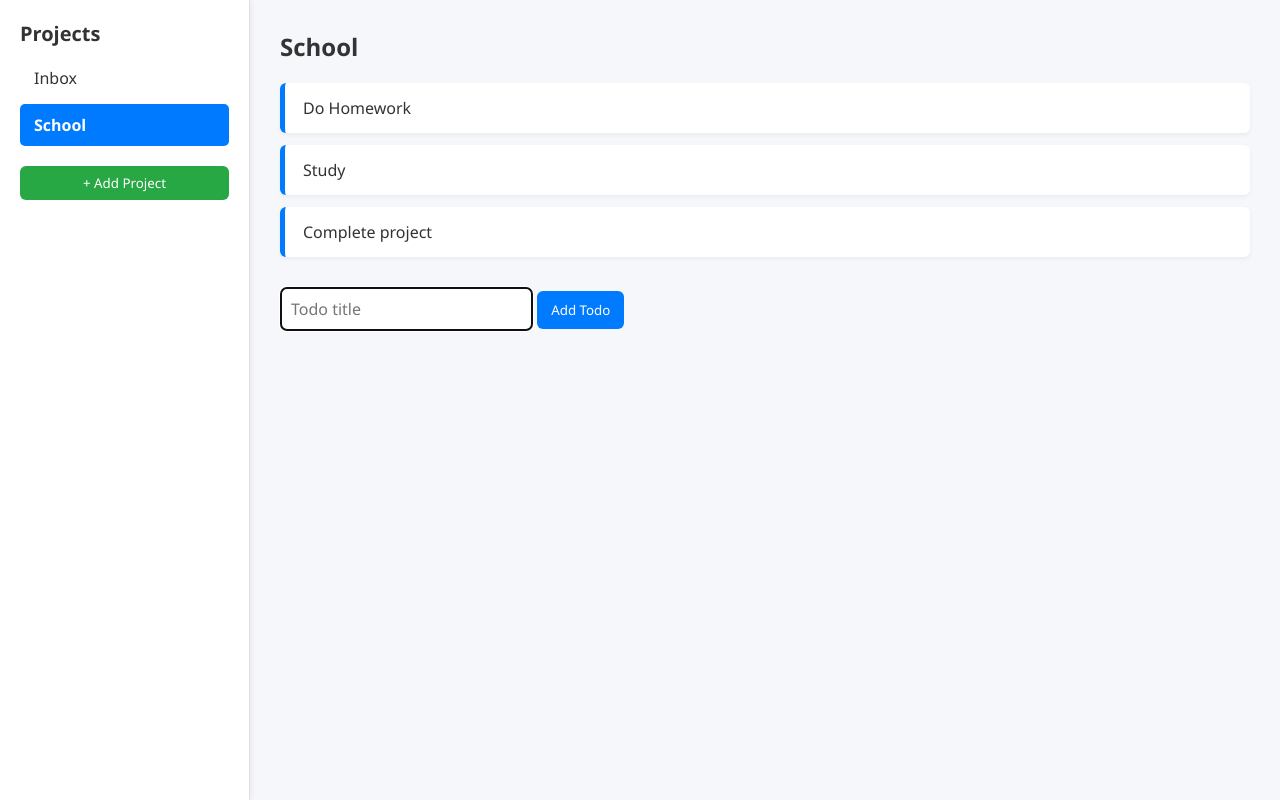
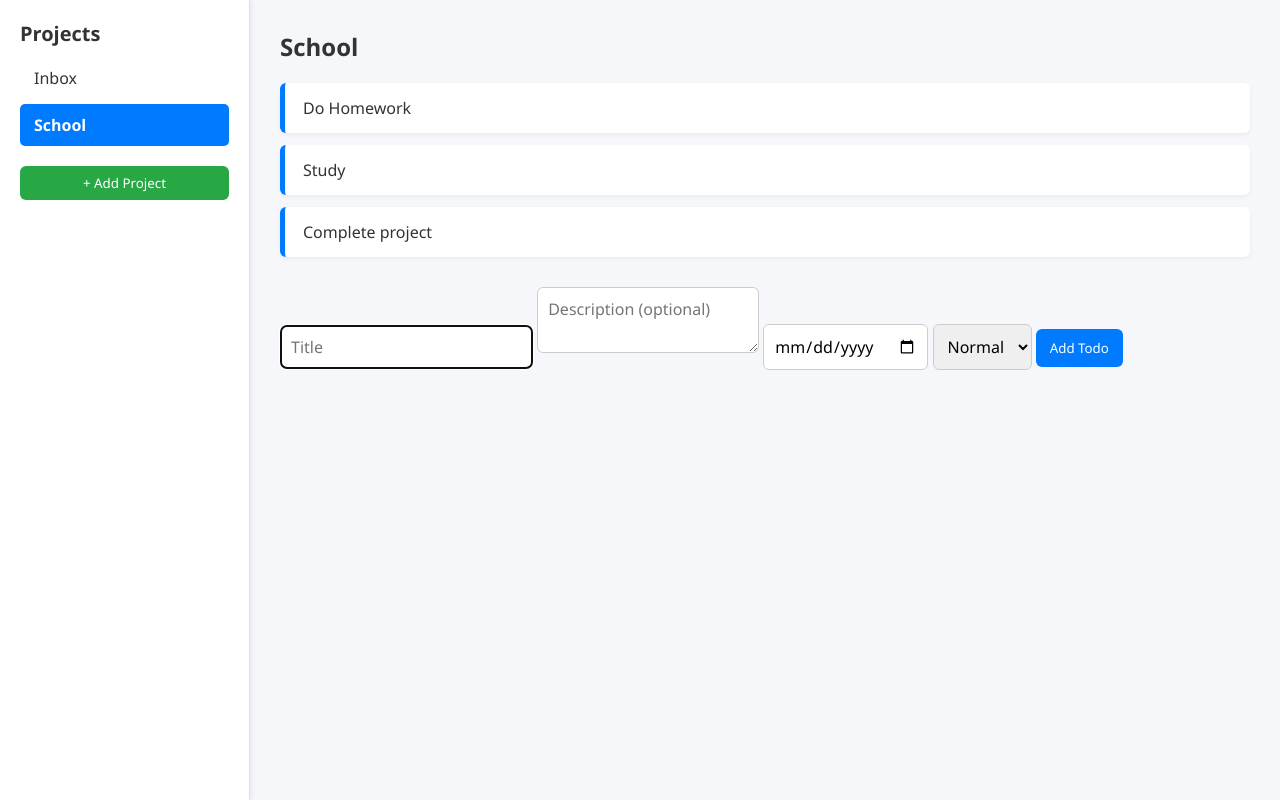
Before and after one commit to EduardoMezaM/Todo-List, a website built with webpack: page src/template.html in a window 1280 px wide. Both pictures are taken after a click on the button "Add Todo". Built offline with nearby package versions, Linux system fonts and the light colour scheme.

Commit message:
improve todo input to accept all details

```diff
--- a/src/styles.css
+++ b/src/styles.css
@@ -160,3 +160,18 @@ body {
 #projectForm button[type="submit"]:hover {
   background-color: #218838;
 }
+
+#todoForm textarea,
+#todoForm input[type="date"],
+#todoForm select {
+  padding: 10px;
+  border-radius: 6px;
+  border: 1px solid #ccc;
+  font-size: 16px;
+  flex: 1;
+}
+
+#todoForm textarea {
+  resize: vertical;
+  min-height: 60px;
+}
--- a/src/template.html
+++ b/src/template.html
@@ -11,10 +11,11 @@
     <ul id="projectList"></ul>
     <button id="addProjectBtn">+ Add Project</button>
 
-<form id="projectForm" style="display: none; margin-top: 10px;">
-  <input type="text" id="projectNameInput" placeholder="Project name" required />
-  <button type="submit">Add Project</button>
-</form>
+
+    <form id="projectForm" style="display: none; margin-top: 10px;">
+      <input type="text" id="projectNameInput" placeholder="Project name" required />
+      <button type="submit">Add Project</button>
+    </form>
   </div>
 
   <div id="main">
@@ -24,10 +25,19 @@
     <button id="showTodoFormBtn">Add Todo</button>
 
     <form id="todoForm" style="display: none;">
-        <input type="text" id="todoTitle" placeholder="Todo title" required />
-        <button type="submit">Add Todo</button>
+      <input type="text" id="todoTitle" placeholder="Title" required />
+      <textarea id="todoDescription" placeholder="Description (optional)"></textarea>
+
+      <input type="date" id="todoDueDate" />
+
+      <select id="todoPriority">
+        <option value="low">Low</option>
+        <option value="normal" selected>Normal</option>
+        <option value="high">High</option>
+      </select>
+
+      <button type="submit">Add Todo</button>
     </form>
-
   </div>
 </body>
 </html>
--- a/src/todo.js
+++ b/src/todo.js
@@ -1,4 +1,4 @@
-export function createTodo(title, description, dueDate, priority, completed = false){
+export function createTodo(title, description, dueDate, priority = 'normal', completed = false){
     return{
         title,
         description,
--- a/src/ui.js
+++ b/src/ui.js
@@ -85,14 +85,22 @@ export function setupAddTodo() {
     const title = titleInput.value.trim();
     if (!title) return;
 
-    const newTodo = createTodo(title, '', '', 'normal', false);
+    const description = document.getElementById('todoDescription').value.trim();
+    const dueDate = document.getElementById('todoDueDate').value;
+    const priority = document.getElementById('todoPriority').value;
+    const newTodo = createTodo(title, description, dueDate, priority, false);
     const currentProject = projectManager.getCurrentProject();
 
     currentProject.addTodo(newTodo);
     renderCurrentProject();
 
     titleInput.value = '';
+    document.getElementById('todoDescription').value = '';
+    document.getElementById('todoDueDate').value = '';
+    document.getElementById('todoPriority').value = 'normal';
+
     form.style.display = 'none';
     showFormBtn.style.display = 'inline-block';
+
   });
 }
```
